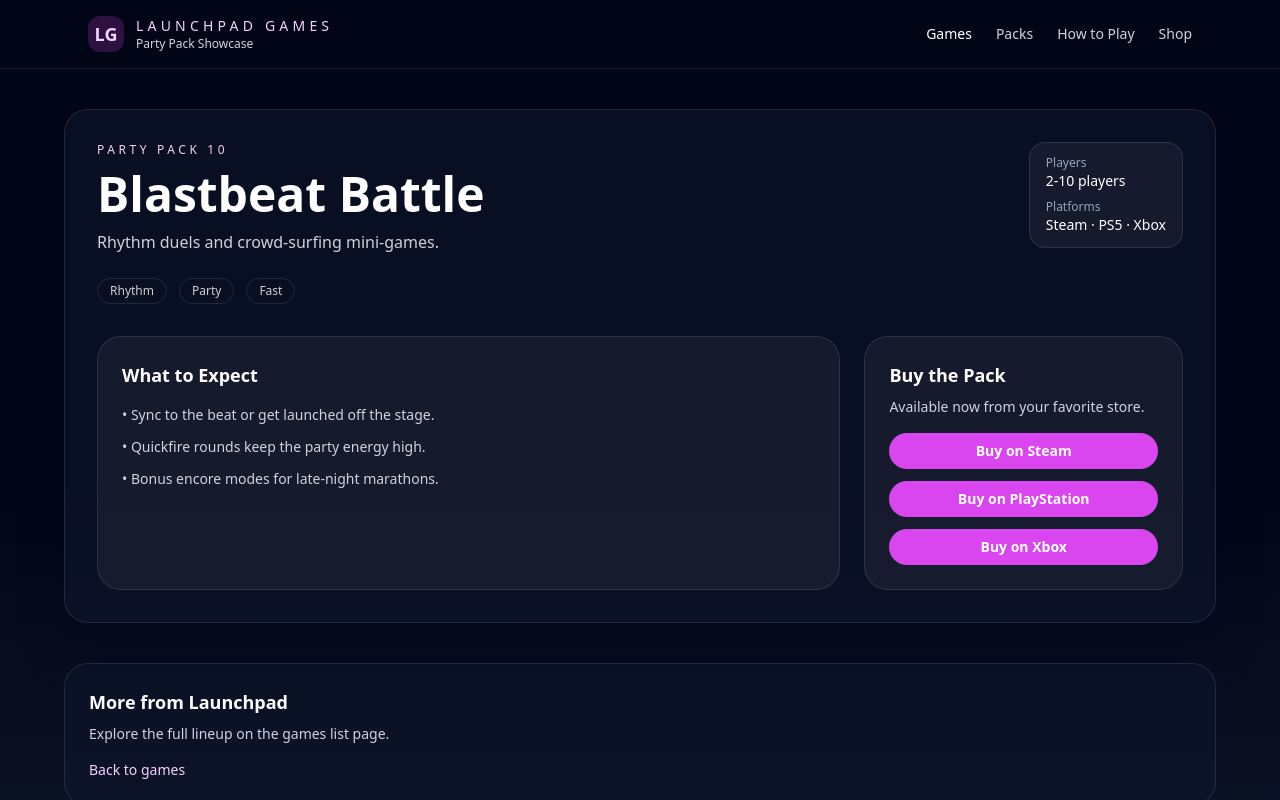
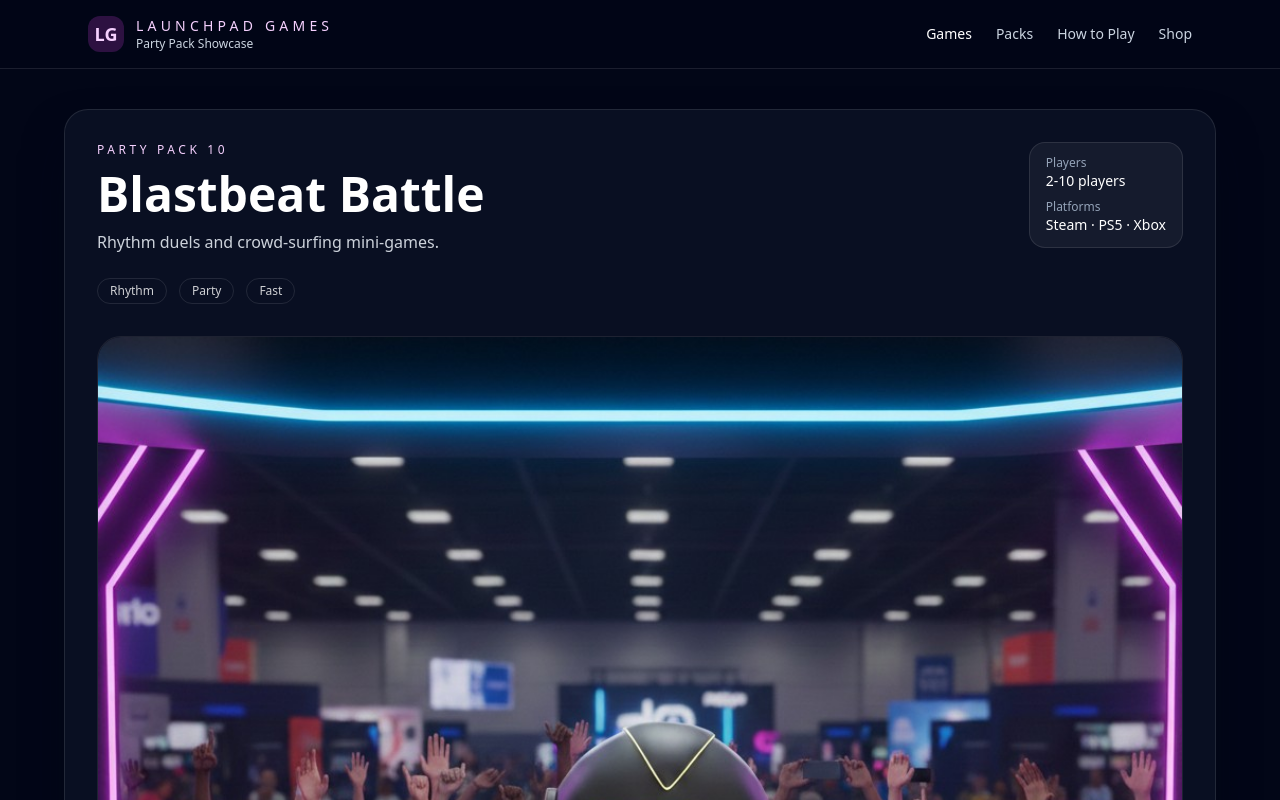
Before and after one commit to s-shindeldecker/launchpad-games-lobby, a Nuxt app: page /games/blastbeat-battle in a window 1280 px wide. Shown: the top 800 px of the page. Built offline with nearby package versions, Linux system fonts and the light colour scheme.

Commit message:
Add full art to game detail pages

```diff
--- a/app/pages/games/[slug].vue
+++ b/app/pages/games/[slug].vue
@@ -32,6 +32,17 @@
           >
             {{ badge }}
           </span>
+        </div>
+
+        <div
+          v-if="game.image"
+          class="mt-8 overflow-hidden rounded-3xl border border-white/10 bg-slate-950/60"
+        >
+          <img
+            :src="game.image"
+            :alt="game.name"
+            class="h-auto w-full object-contain"
+          />
         </div>
 
         <div class="mt-8 grid gap-6 lg:grid-cols-[1.4fr_0.6fr]">
@@ -93,6 +104,7 @@
     players: '3-8 players',
     badges: ['Wordplay', 'Fast', 'Witty'],
     platforms: ['Steam', 'Switch', 'PS5', 'Xbox'],
+    image: '/images/talkin-ship.png',
     highlights: [
       'Beat your friends to the cleverest ship-related pun for each scenario.',
       'Lightning rounds reward speed, charm, and perfectly cheesy delivery.',
@@ -111,6 +123,7 @@
     players: '1-6 players',
     badges: ['Co-op', 'Puzzle', 'Timers'],
     platforms: ['Steam', 'Switch', 'Web'],
+    image: '/images/laugh-labyrinth.png',
     highlights: [
       'Solve riddles together before the lab collapses.',
       'Swap roles mid-round to keep the crew coordinated.',
@@ -130,6 +143,7 @@
     players: '3-8 players',
     badges: ['Creative', 'Mashup', 'Party'],
     platforms: ['Steam', 'Switch', 'Web'],
+    image: '/images/tag-it-toggle-it.png',
     highlights: [
       'Sketch two takes on the same concept, then flip between them on the fly.',
       'Combine quick tags into surprisingly clever or off-beat sayings.',
@@ -149,6 +163,7 @@
     players: '2-8 players',
     badges: ['Fantasy', 'Challenge', 'Party'],
     platforms: ['Steam', 'Switch', 'Web'],
+    image: '/images/tavern-games.png',
     highlights: [
       'Challenge a rowdy cast of magical locals in rotating tavern contests.',
       'Swap between rounds of luck, skill, and quickfire storytelling.',
@@ -167,6 +182,7 @@
     players: '2-10 players',
     badges: ['Rhythm', 'Party', 'Fast'],
     platforms: ['Steam', 'PS5', 'Xbox'],
+    image: '/images/blastbeat-battle.png',
     highlights: [
       'Sync to the beat or get launched off the stage.',
       'Quickfire rounds keep the party energy high.',
@@ -189,6 +205,7 @@
       players: 'TBD',
       badges: ['TBD'],
       platforms: ['TBD'],
+      image: '',
       highlights: [
         'This game is still incubating inside the Launchpad labs.',
         'More details will appear as soon as the pack is announced.'
```
